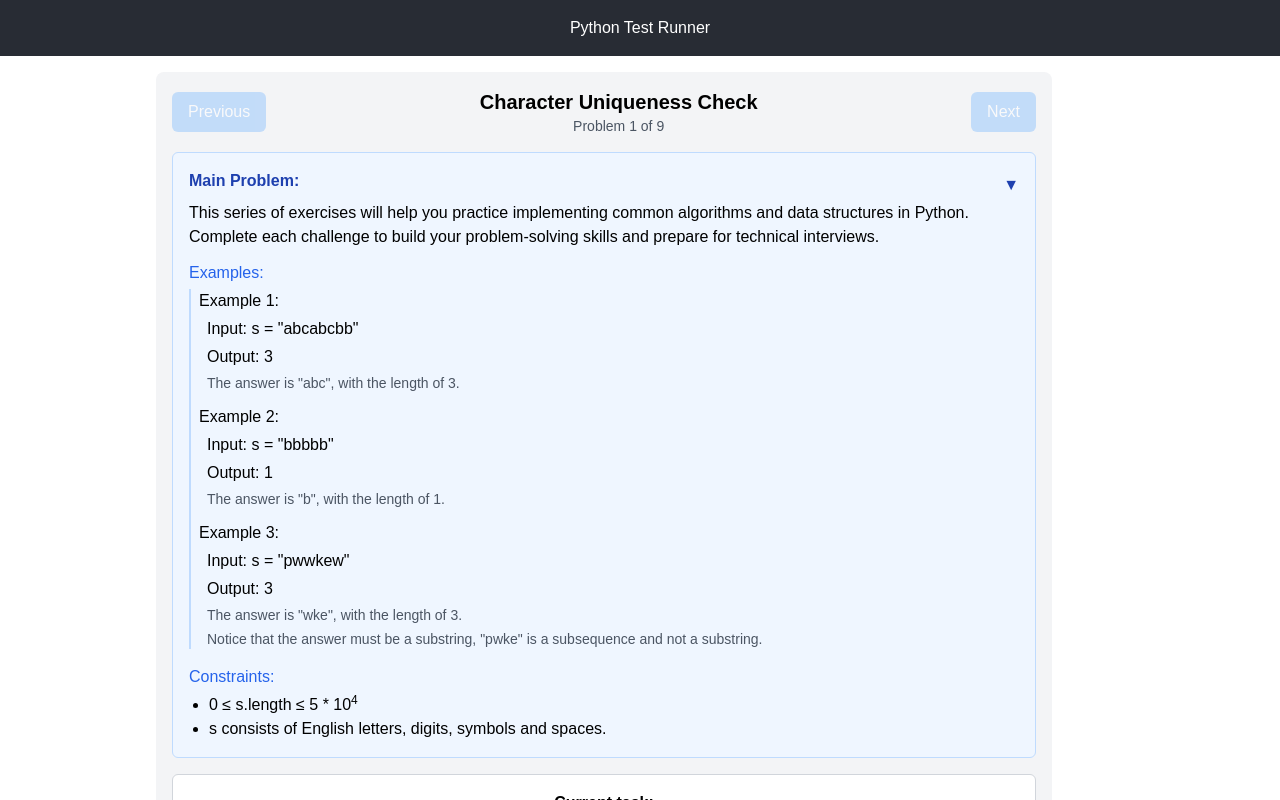
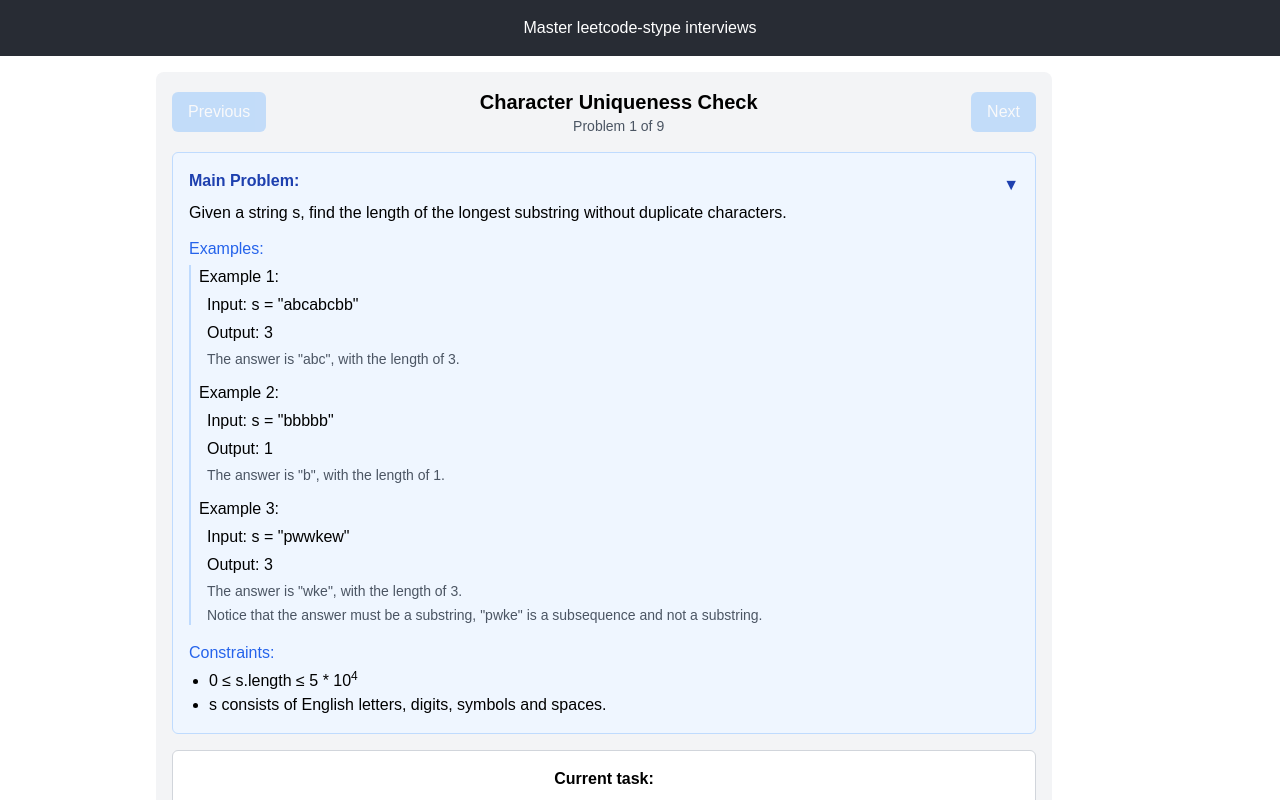
Before and after one commit to kiote/leetcode-bites, a React (Create React App) app: page / in a window 1280 px wide. Shown: the top 800 px of the page. Built offline with nearby package versions, Linux system fonts and the light colour scheme.

Commit message:
update title and description for main problem in Python Test Runner

```diff
--- a/src/App.js
+++ b/src/App.js
@@ -11,7 +11,7 @@ function App() {
       paddingBottom: '60px' // Increased padding to ensure space for footer
     }}>
       <header className="App-header">
-        <h1>Python Test Runner</h1>
+        <h1>Master leetcode-stype interviews</h1>
       </header>
       <main className="App-main">
         <PythonTestRunner />
--- a/src/data/mainProblem.js
+++ b/src/data/mainProblem.js
@@ -1,7 +1,7 @@
 // Main problem content with examples and constraints
 const mainProblem = {
   title: "Main Problem:",
-  description: "This series of exercises will help you practice implementing common algorithms and data structures in Python. Complete each challenge to build your problem-solving skills and prepare for technical interviews.",
+  description: "Given a string s, find the length of the longest substring without duplicate characters.",
 
   // Examples section data
   examples: [
```
